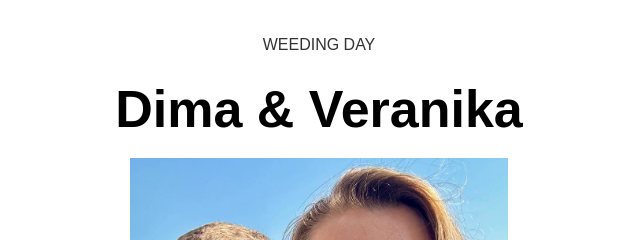
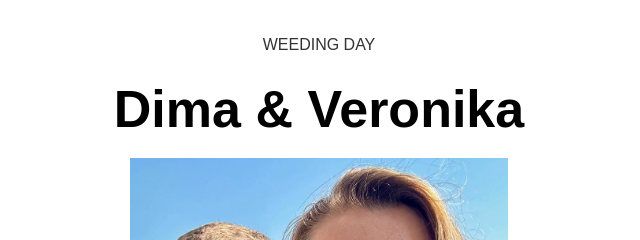
Before and after one commit to Klachkevich/Wedding-invite, a website: page index.html in a window 1280 px wide. Shown: the top 240 px of the page, 321-961 px from the left. Drawn offline with nearby package versions, Linux system fonts and the light colour scheme; files whose address does not match are found by name; a web font is replaced by a local one.

Commit message:
Update index.html
Updated name

```diff
--- a/index.html
+++ b/index.html
@@ -3,12 +3,12 @@
 <head>
     <meta charset="utf-8">
     <meta http-equiv="X-UA-Compatible" content="IE=edge"/>
-    <title>Dima & Veranika getting hitched!</title>
+    <title>Dima & Veronika getting hitched!</title>
     <meta name="description" content="We would like to invite you to our big day.">
     <meta name="viewport" content="width=device-width, initial-scale=1">
     <meta name="theme-color" content="#ffffff">
-    <meta property="og:title" content="Dima & Veranika getting hitched">
-    <meta property="og:site_name " content="Dima & Veranika getting hitched">
+    <meta property="og:title" content="Dima & Veronika getting hitched">
+    <meta property="og:site_name " content="Dima & Veronika getting hitched">
     <meta property="og:description" content="We would like to invite you to our big day.">
     <meta property="og:image" content="https://klachkevich.github.io/Wedding-invite.io/img/DV_logo.png">
     <meta property="og:type" content="website">
@@ -59,7 +59,7 @@
                         Weeding day
                     </div>
                     <p class="font-name">
-                        Dima & Veranika
+                        Dima & Veronika
                     </p>
                     <img src="img/DV_hero-min.jpg">
                 </div>
```
